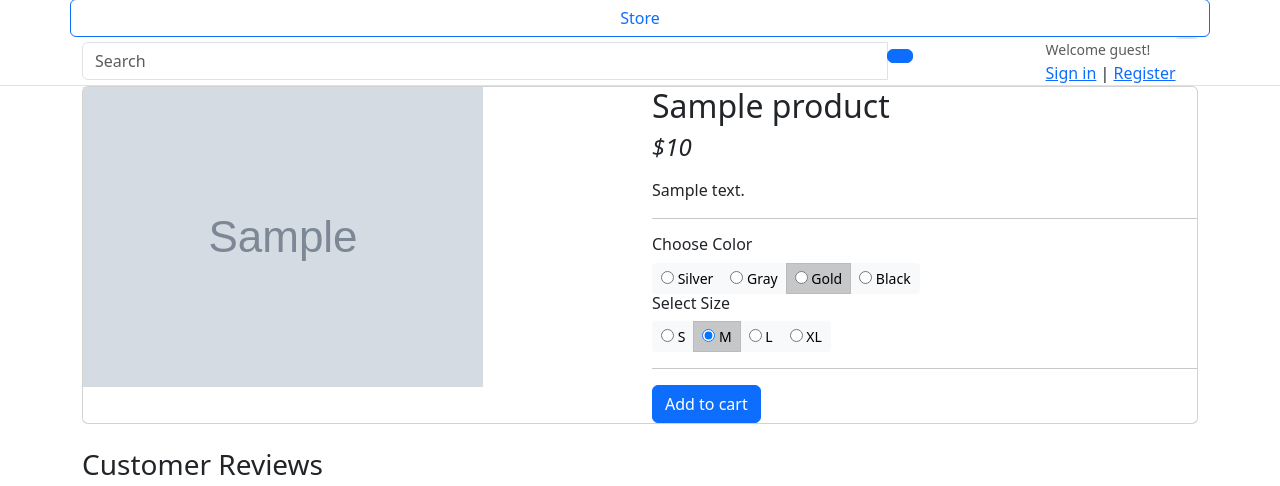
After one commit to Shubham92166/Ecommerce-Web-App, a Django app: a page that uses templates/includes/navbar.html in a window 1280 px wide. The commit adds this page. Shown: the part 342-828 px from the top of the page. Run offline with Django 4.2, Linux system fonts and the light colour scheme; tables that the repository leaves empty hold one stand-in row (values such as "Sample post"); grey boxes marked "Sample" are stand-in pictures; some libraries are stand-ins or nearby versions.

Commit message:
Implemented product detail page

```diff
--- a/store/models.py
+++ b/store/models.py
@@ -1,5 +1,6 @@
 from django.db import models
 from category.models import Category
+from django.urls import reverse
 
 class Product(models.Model):
     product_name = models.CharField(max_length=100, unique= True)
@@ -14,5 +15,8 @@ class Product(models.Model):
     modified_date = models.DateField(auto_now=True)
 
 
+    def get_url(self):
+        return reverse('product_detail', args = [self.category.slug, self.slug])
+
     def __str__(self):
         return self.product_name
--- a/store/urls.py
+++ b/store/urls.py
@@ -5,4 +5,5 @@ from . import views
 urlpatterns = [
     path('', views.store, name = "store"),
     path('<slug:category_slug>/', views.store, name = "products_by_category"),
+    path('<slug:category_slug>/<slug:product_slug>/', views.product_detail, name = 'product_detail'),
 ]
--- a/store/views.py
+++ b/store/views.py
@@ -13,8 +13,22 @@ def store(request, category_slug = None):
     else:
         allAvailableProducts = Product.objects.all().filter(is_available = True)
         productCount = allAvailableProducts.count()
+
     context = {
         'allAvailableProducts' : allAvailableProducts,
         'productCount': productCount,
     }
+
     return render(request, 'store/store.html', context)
+
+
+def product_detail(request, category_slug = None, product_slug = None):
+    try:
+        single_product = Product.objects.get(category__slug = category_slug, slug = product_slug)
+    except Exception as e:
+        raise e
+
+    context = {
+        'single_product' : single_product,
+    }
+    return render(request, 'store/product_detail.html', context)
--- a/templates/includes/navbar.html
+++ b/templates/includes/navbar.html
@@ -46,7 +46,7 @@
 		<div class="container">
 			<div class="row align-items-center">
 				<div class="col-lg-2 col-md-3 col-6">
-					<a href="./" class="brand-wrap">
+					<a href="{% url 'home' %}" class="brand-wrap">
 						<img class="logo" src="{% static './images/logo.png' %}" />
 					</a>
 					<!-- brand-wrap.// -->
@@ -61,6 +61,9 @@
 							<i class="fa fa-bars"></i> All category
 						</button>
 						<div class="dropdown-menu">
+							<a class="dropdown-item" href="{% url 'store' %}">
+								All Products
+							</a>
 							{% for category in links %}
 							<a class="dropdown-item" href="{{ category.get_url }}"
 								>{{ category.category_name }}
--- /dev/null
+++ b/templates/store/product_detail.html
@@ -0,0 +1,133 @@
+{% extends 'base.html' %} {% load static %} {% block content %}
+
+<section class="section-content padding-y bg">
+	<div class="container">
+		<!-- ============================ COMPONENT 1 ================================= -->
+		<div class="card">
+			<div class="row no-gutters">
+				<aside class="col-md-6">
+					<article class="gallery-wrap">
+						<div class="img-big-wrap">
+							<a href="#"
+								><img src="{{ single_product.image.url }}"
+							/></a>
+						</div>
+						<!-- img-big-wrap.// -->
+					</article>
+					<!-- gallery-wrap .end// -->
+				</aside>
+				<main class="col-md-6 border-left">
+					<article class="content-body">
+						<h2 class="title">{{single_product.product_name }}</h2>
+
+						<div class="mb-3">
+							<var class="price h4">${{ single_product.price }}</var>
+						</div>
+
+						<p>{{ single_product.description }}</p>
+
+						<hr />
+						<div class="row">
+							<div class="item-option-select">
+								<h6>Choose Color</h6>
+								<div
+									class="btn-group btn-group-sm btn-group-toggle"
+									data-toggle="buttons"
+								>
+									<label class="btn btn-light">
+										<input type="radio" name="radio_color" /> Silver
+									</label>
+									<label class="btn btn-light">
+										<input type="radio" name="radio_color" /> Gray
+									</label>
+									<label class="btn btn-light active">
+										<input type="radio" name="radio_color checked" />
+										Gold
+									</label>
+									<label class="btn btn-light">
+										<input type="radio" name="radio_color" /> Black
+									</label>
+								</div>
+							</div>
+						</div>
+						<!-- row.// -->
+						<div class="row">
+							<div class="item-option-select">
+								<h6>Select Size</h6>
+								<div
+									class="btn-group btn-group-sm btn-group-toggle"
+									data-toggle="buttons"
+								>
+									<label class="btn btn-light">
+										<input type="radio" name="radio_color" /> S
+									</label>
+									<label class="btn btn-light active">
+										<input type="radio" name="radio_color" checked />
+										M
+									</label>
+									<label class="btn btn-light">
+										<input type="radio" name="radio_color" /> L
+									</label>
+									<label class="btn btn-light">
+										<input type="radio" name="radio_color" /> XL
+									</label>
+								</div>
+							</div>
+						</div>
+						<!-- row.// -->
+						<hr />
+						<a href="./product-detail.html" class="btn btn-primary">
+							<span class="text">Add to cart</span>
+							<i class="fas fa-shopping-cart"></i>
+						</a>
+					</article>
+					<!-- product-info-aside .// -->
+				</main>
+				<!-- col.// -->
+			</div>
+			<!-- row.// -->
+		</div>
+		<!-- card.// -->
+		<!-- ============================ COMPONENT 1 END .// ================================= -->
+
+		<br />
+
+		<div class="row">
+			<div class="col-md-9">
+				<header class="section-heading">
+					<h3>Customer Reviews</h3>
+				</header>
+
+				<article class="box mb-3">
+					<div class="icontext w-100">
+						<img
+							src="{% static './images/avatars/avatar1.jpg' %}"
+							class="img-xs icon rounded-circle"
+						/>
+						<div class="text">
+							<span class="date text-muted float-md-right"
+								>24.04.2020
+							</span>
+							<h6 class="mb-1">Mike John</h6>
+						</div>
+					</div>
+					<!-- icontext.// -->
+					<div class="mt-3">
+						<p>
+							Dummy comment Lorem ipsum dolor sit amet, consectetur
+							adipisicing elit, sed do eiusmod tempor incididunt ut
+							labore et dolore magna aliqua. Ut enim ad minim veniam,
+							quis nostrud exercitation ullamco laboris nisi ut aliquip
+						</p>
+					</div>
+				</article>
+			</div>
+			<!-- col.// -->
+		</div>
+		<!-- row.// -->
+
+		<!-- ========================= SECTION CONTENT END// ========================= -->
+	</div>
+</section>
+
+{% endblock %}
```
Also changed, not shown: templates/home.html (+3 -4 lines), templates/store/store.html (+14 -9 lines).
